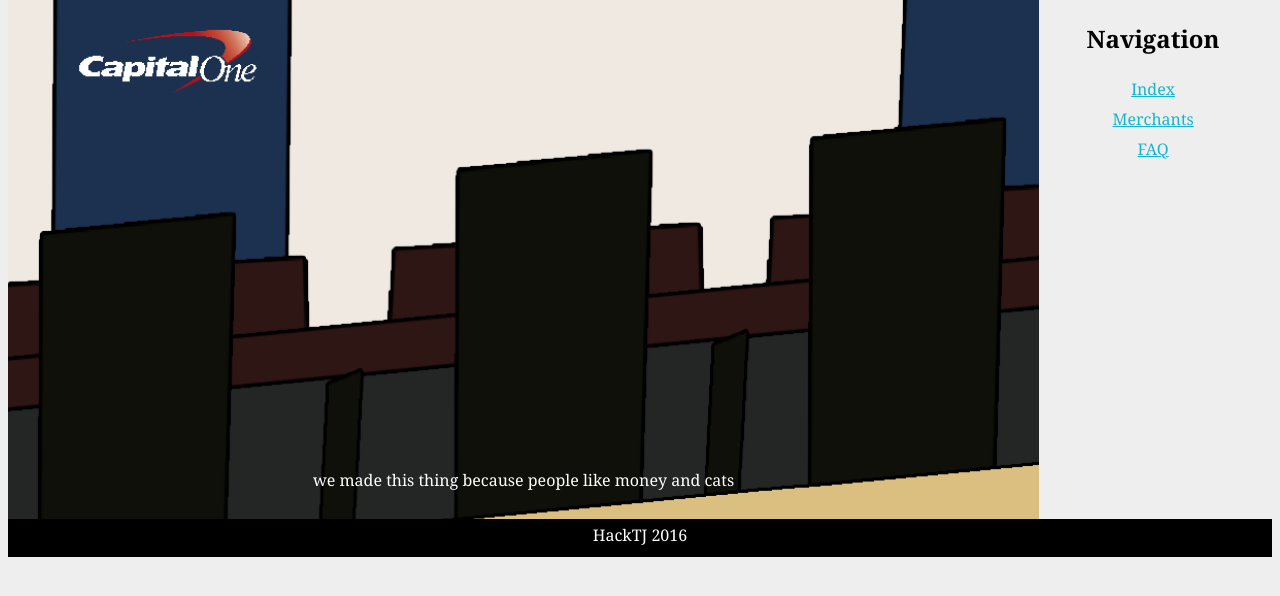
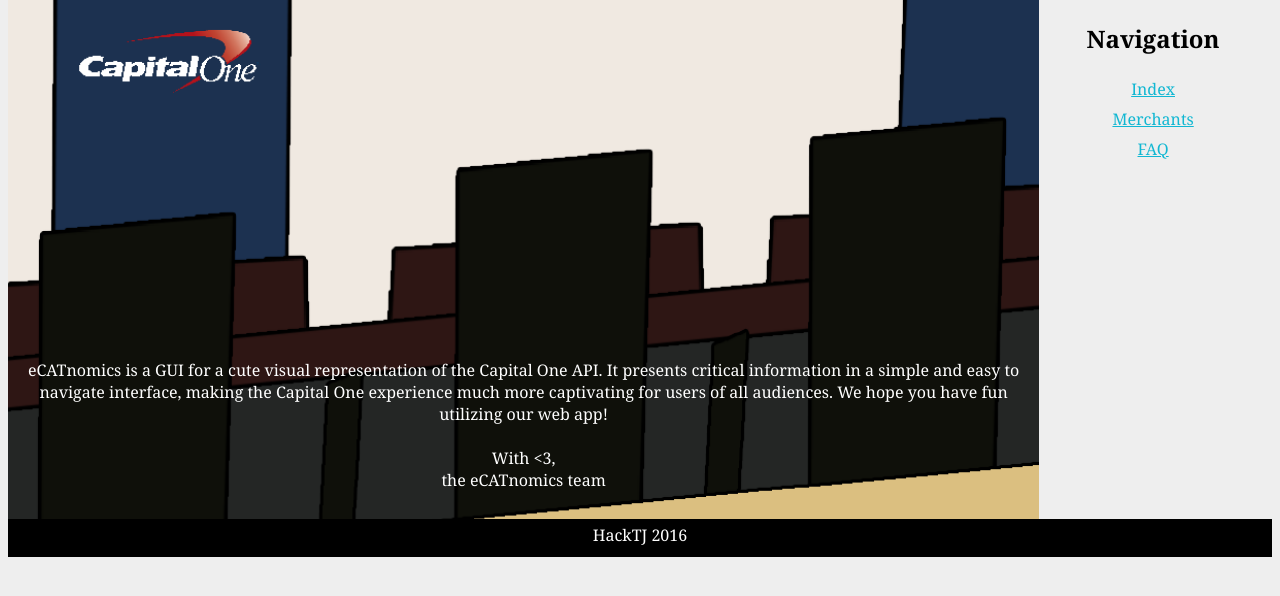
Before and after one commit to tesu/ecatnomics, a Django app: page /faq in a window 1280 px wide. Shown: the part 105-701 px from the top of the page. Run offline with Django 3.2, Linux system fonts and the light colour scheme.

Commit message:
updated FAQ

```diff
--- a/ecatnomics/templates/index/faq.html
+++ b/ecatnomics/templates/index/faq.html
@@ -1,5 +1,7 @@
 {% extends "base.html" %}
 
 {% block content %}
-we made this thing because people like money and cats
+eCATnomics is a GUI for a cute visual representation of the Capital One API. It presents critical information in a simple and easy to navigate interface, making the Capital One experience much more captivating for users of all audiences. We hope you have fun utilizing our web app!<br><br>
+With &lt;3,<br>
+the eCATnomics team
 {% endblock %}
```
